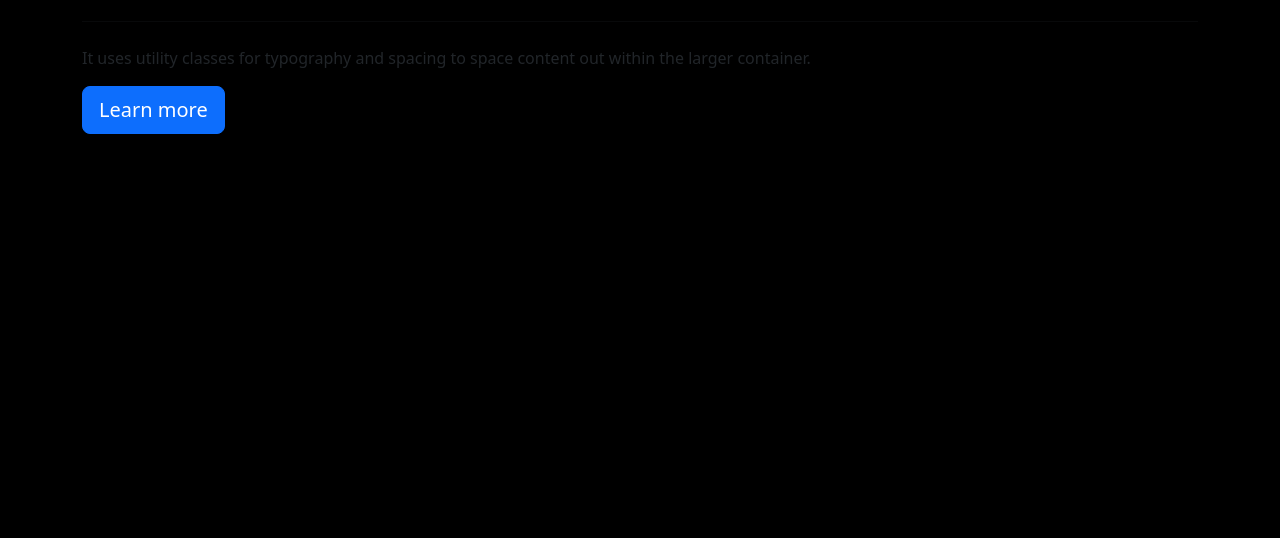
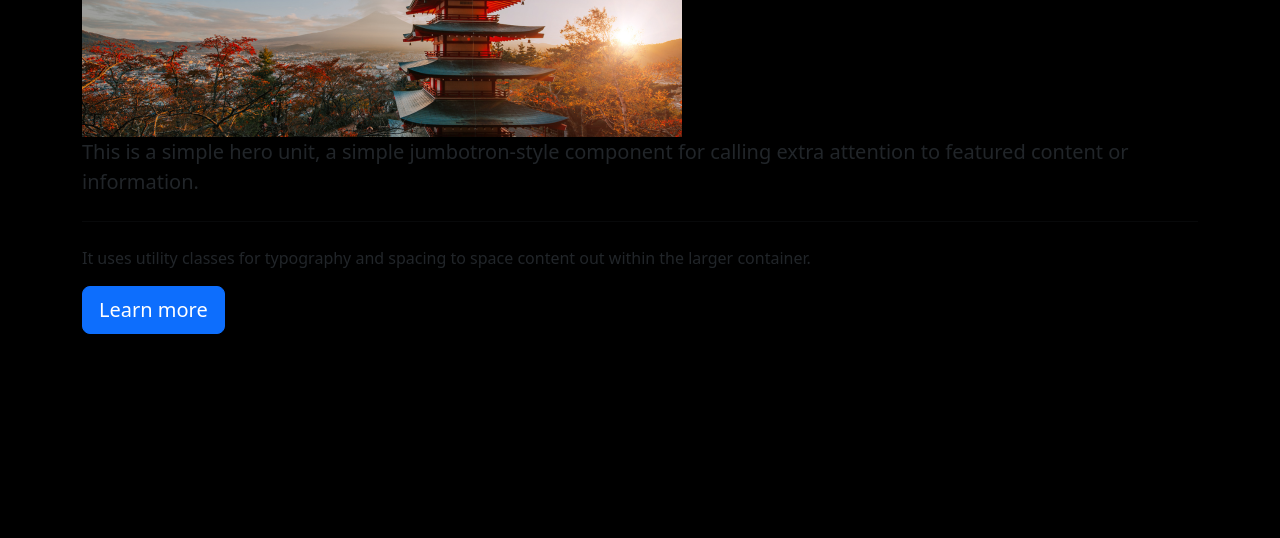
Before and after one commit to Pradhana-1606/A-video, a plain HTML site: page index.html in a window 1280 px wide. Shown: the part 262-800 px from the top of the page. Drawn offline with nearby package versions, Linux system fonts and the light colour scheme.

Commit message:
mengedit jumbotron

```diff
--- a/css/style.css
+++ b/css/style.css
@@ -40,9 +40,3 @@
   background-color: #eaeaea;
 }
 /* tag end */
-
-/* jumbotron */
-.jumbotron {
-  background-image: var("../img/hero-image.png");
-}
-/* end of jumbotron */
--- a/index.html
+++ b/index.html
@@ -256,8 +256,9 @@
 
     <!-- header -->
     <div class="container">
-      <div class="jumbotron">
+      <div class="jumbotron hero">
         <h1 class="display-4">Hello, world!</h1>
+        <img src="img/hero-image.png" alt="">
         <p class="lead">
           This is a simple hero unit, a simple jumbotron-style component for
           calling extra attention to featured content or information.
```
